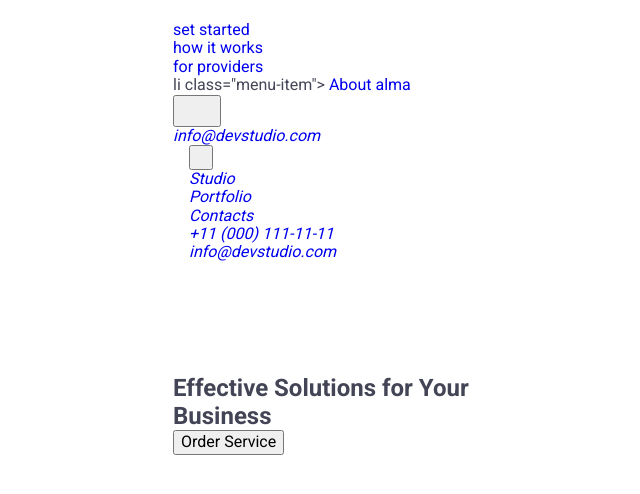
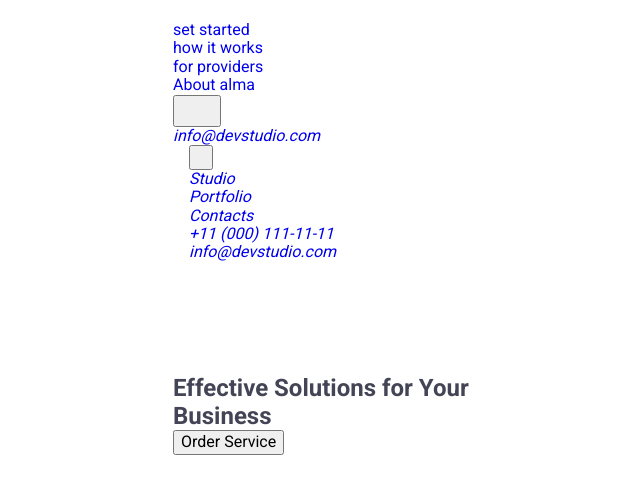
Before and after one commit to alla1969321/alma, a plain HTML site: page index.html in a window 1280 px wide. Shown: the part 48-542 px from the top of the page, without its empty margins (269-909 px from the left). Drawn offline with nearby package versions, Linux system fonts and the light colour scheme.

Commit message:
Update index.html

```diff
--- a/index.html
+++ b/index.html
@@ -37,7 +37,7 @@
             <li class="menu-item">
               <a class="menu-link link" href="./">for providers</a>
             </li>
-            li class="menu-item">
+            <li class="menu-item">
               <a class="menu-link link" href="./">About alma</a></li>
           </ul>
         </nav>
```
